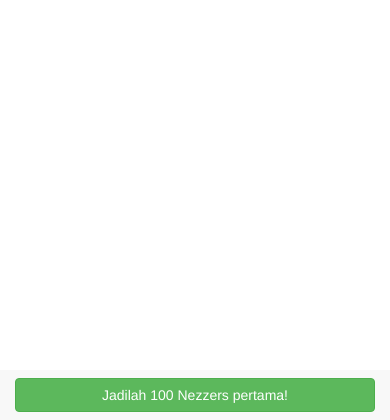
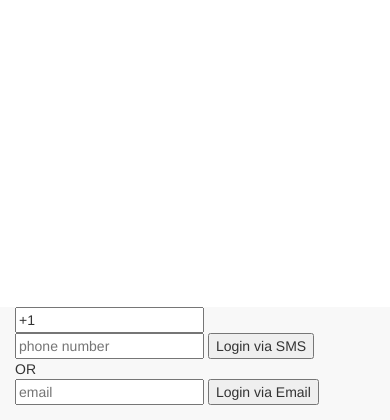
Before and after one commit to remoteworkerid/giwangan, a Flask app: template web_app/templates/index.html in a window 390 px wide. Shown: the part 424-844 px from the top of the page. Run offline with Flask 2, Linux system fonts and the light colour scheme; the template is opened without the code that fills it: most values are stand-ins (such as "Sample title", 1, 10 or a date in 2020); some libraries are stand-ins or nearby versions; some web fonts are replaced.

Commit message:
Create csrf and test facebook accountkit in host
BACKLOG:
- Need to add member who view certain page
- Probably need to fix the vertical alignment of brand logo when in mobile
- Custom Home Admin and POC for create article based on keyword
- Url for page is not getting updated to safe url (?)
- Allow the use of external image as feature image
- Nawarin berita politik,"Anies/sandi atau Ahok/Djarot? Islam moderat/liberal?" bwahaha
- Twitter/Facebook/LinkedIn bot
- Indonesia locale for humanize
- keyword field for SEO purposes
- soccer API! News!
- fix SERVER_NAME in localhost
- tambahkan back to top icon in footer
- bootstrap init for psql
- Need better prod/dev setup
- spice Up NM brand
- / for with Home Icon Menu
- Prepare until ready for NM
- CAN DB AUTO GENERATED BY resetmigration.sh script?
- Need to remove that web_app reference in import. Not pretty
- Make the uploader be ajax friendly from ckeditor
- Excerpt for post to be shown in thumbnail (manual field?)
- show profile menu for authenticated user. For now, just hide it
- , view count

```diff
--- a/web_app/app.py
+++ b/web_app/app.py
@@ -7,7 +7,7 @@ sys.path.append(os.getcwd() + "/web_app/")
 
 import humanize
 import flask_security
-from flask import Flask, render_template
+from flask import Flask, render_template, request, session
 from flask_admin import Admin
 from flask_security import SQLAlchemyUserDatastore, Security
 from flask_security.decorators import anonymous_user_required
@@ -19,8 +19,7 @@ from views import PageModelView, MenuModelView, UserModelView, RoleModelView, Se
 
 from utils.humanize import number
 from api.core import ToggleLovesAPI, CommentAPI
-from flask_restful import Api
-
+from flask_restful import Api, abort
 
 
 def create_app():
@@ -46,6 +45,21 @@ def create_app():
     api = Api(app)
     api.add_resource(ToggleLovesAPI, '/api/loves')
     api.add_resource(CommentAPI, '/api/comments')
+
+    @app.before_request
+    def csrf_protect():
+        if request.method == "POST":
+            token = session.pop('_csrf_token', None)
+            if not token or token != request.form.get('_csrf_token'):
+                abort(403)
+
+    def generate_csrf_token():
+        if '_csrf_token' not in session:
+            import os, binascii
+            session['_csrf_token'] = binascii.b2a_hex(os.urandom(15))
+        return session['_csrf_token']
+
+    app.jinja_env.globals.update(generate_csrf_token=generate_csrf_token)
 
     @app.before_first_request
     def init_vars():
@@ -122,5 +136,9 @@ def create_app():
     def safe_email(s):
         return s[:s.index('@')]
 
+    @app.route('/profile')
+    def profile():
+        return 'Profilemu'
+
 
     return app
--- a/web_app/templates/base-template.html
+++ b/web_app/templates/base-template.html
@@ -203,8 +203,18 @@
       {% if not current_user.is_authenticated %}
       <div class="row">
         <div class="col-xs-12 col-md-8">
-          <a href="{{ url_for_security('register') }}{% if 'next' in request.args %}?next={{ request.args.next|urlencode }}{% endif %}" class="navbar-btn btn-success btn center-block">
-          Jadilah 100 Nezzers pertama!</a>
+          <!--<a href="{{ url_for_security('register') }}{% if 'next' in request.args %}?next={{ request.args.next|urlencode }}{% endif %}" class="navbar-btn btn-success btn center-block">-->
+          <!--Jadilah 100 Nezzers pertama!</a>-->
+            <form>
+  <div class="form-group">
+            <input value="+1" id="country_code" />
+            <input placeholder="phone number" id="phone_number"/>
+            <button onclick="smsLogin();">Login via SMS</button>
+            <div>OR</div>
+            <input placeholder="email" id="email"/>
+            <button onclick="emailLogin();">Login via Email</button>
+  </div>
+            </form>
         </div>
       </div>
       {% else %}
@@ -246,6 +256,7 @@
     <!-- IE10 viewport hack for Surface/desktop Windows 8 bug -->
     <!--<script src="../../assets/js/ie10-viewport-bug-workaround.js"></script>-->
     <script src="/static/pinterestpage/js/grid.js"></script>
+    <script src="https://sdk.accountkit.com/en_US/sdk.js"></script>
   <script>
 $(document).ready(function() {
 $('#pinBoot').pinterest_grid({
@@ -259,6 +270,7 @@ single_column_breakpoint: 700
 </script>
     </div><!--container fluid -->
 
+    {% if current_user.is_authenticated %}
 <script>
   $('#button-of-love').on('click', function (e) {
     $.ajax({
@@ -330,3 +342,64 @@ single_column_breakpoint: 700
     }
   });
 </script>
+    {% else %}
+    <script>
+  // initialize Account Kit with CSRF protection
+  AccountKit_OnInteractive = function(){
+    AccountKit.init(
+      {
+        appId:"303680430123651",
+        state:"{{generate_csrf_token() }}",
+        version:"v1.1",
+        fbAppEventsEnabled:true,
+        redirect:"/profile"
+      }
+    );
+  };
+
+  // login callback
+  function loginCallback(response) {
+  console.log('callback?');
+    if (response.status === "PARTIALLY_AUTHENTICATED") {
+      var code = response.code;
+      var csrf = response.state;
+      // Send code to server to exchange for access token
+      console.log('PARTIALLY_AUTHENTICATED');
+    }
+    else if (response.status === "NOT_AUTHENTICATED") {
+      // handle authentication failure
+    console.log('NOT_AUTHENTICATED');
+
+    }
+    else if (response.status === "BAD_PARAMS") {
+      // handle bad parameters
+      console.log('BAD_PARAMS');
+    }
+  }
+
+  // phone form submission handler
+  function smsLogin() {
+    var countryCode = document.getElementById("country_code").value;
+    var phoneNumber = document.getElementById("phone_number").value;
+    AccountKit.login(
+      'PHONE',
+      {countryCode: countryCode, phoneNumber: phoneNumber}, // will use default values if not specified
+      loginCallback
+    );
+  }
+
+
+  // email form submission handler
+  function emailLogin() {
+  console.log('here?');
+    var emailAddress = document.getElementById("email").value;
+    AccountKit.login(
+      'EMAIL',
+      {emailAddress: emailAddress},
+      loginCallback
+    );
+  }
+</script>
+
+
+  {% endif %}
```
